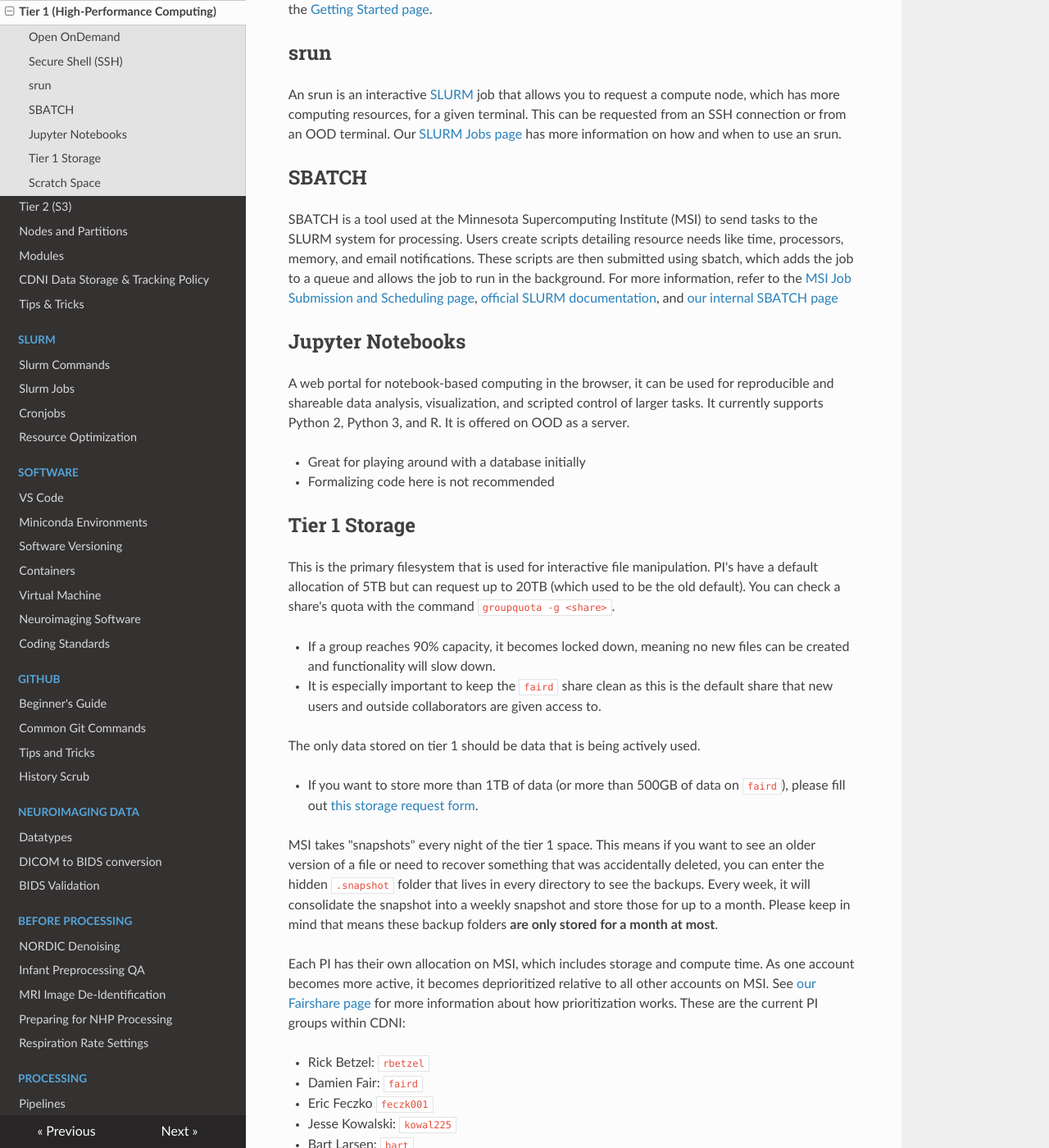
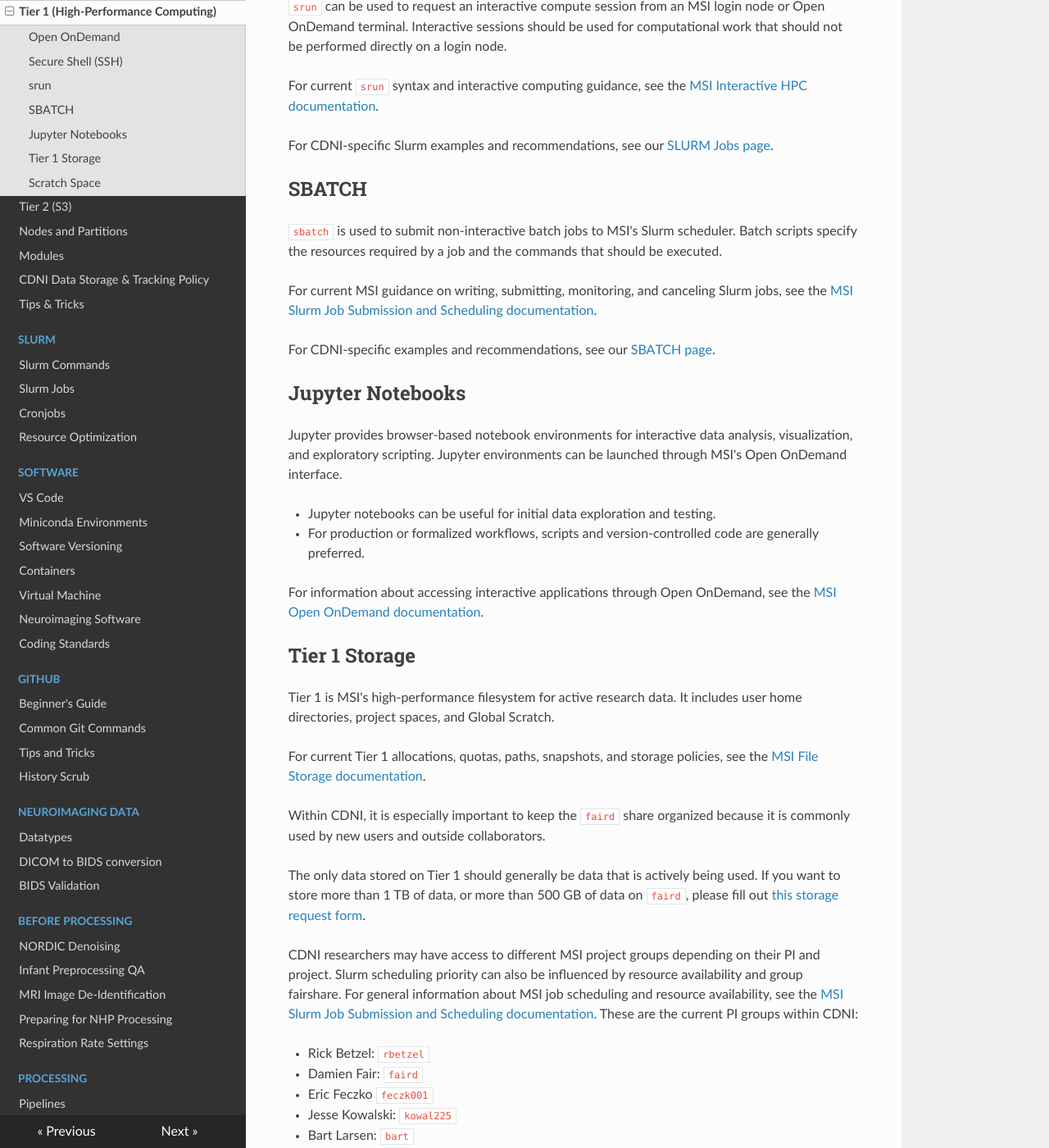
Before and after one commit to DCAN-Labs/cdni-brain, an MkDocs documentation site: the page built from docs/hpc.md, in a window 1280 px wide and 1400 px high, scrolled down 1547 px. Shown: the whole window at 82% size. Built offline with MkDocs 1.6.1, drawn with Linux system fonts in a browser that asks for light colours; nearby versions of some CDN libraries; some of the changed text lies outside the part shown.

Commit message:
Revise HPC documentation for clarity and updates
Updated language for clarity and consistency throughout the document, including descriptions of HPC resources, Open OnDemand, SSH access, SLURM commands, and storage policies.

````diff
--- a/docs/hpc.md
+++ b/docs/hpc.md
@@ -2,65 +2,73 @@
 
 [Read: HPC @ MSI](https://www.msi.umn.edu/content/interactive-hpc)
 
-MSI offers an intensive amount of computing resources and several options for remote access. These allow you to access stored data, run processing jobs, and perform other computing-intensive tasks.
+MSI provides high-performance computing resources for storing and accessing research data, running computational workflows, and performing other resource-intensive tasks.
+
+For an overview of MSI's current computing resources and documentation, see the [MSI User Documentation](https://userdocs.msi.umn.edu/).
 
 <div class="admonition attention">
     <p class="first admonition-title">Attention</p>
     <p class="last">
-        Please be aware that MSI undergoes maintenance on the first Wednesday of each month. This may extend and affect MSI performance for the entire week of maintenance Wednesday.
+    !!! warning
+    MSI typically undergoes scheduled maintenance on the first Wednesday of each month. Jobs may remain pending if their requested runtime would overlap the upcoming maintenance period. Check the [MSI status page](https://status.msi.umn.edu/) for current maintenance notices and service updates.
     </p>
 </div>
 
 
 ## Open OnDemand
 
-Open OnDemand is a web portal that can be used for accessing MSI's compute clusters in your browser. This allows you to essentially open a Virtual Machine on MSI so that you can interact with it as a normal computer. You can use it to access files on MSI and process/analyze data. You can also open other software apps, like R and MATLAB, which will also be able to access MSI's computing power.
+Open OnDemand is MSI's browser-based interface for accessing compute resources, files, terminal sessions, interactive desktops, and supported applications.
 
-* Log in to the [Open OnDemand website](https://ondemand.msi.umn.edu/pun/sys/dashboard/)
-* Select *Interactive Apps* at the top and select which Desktop you would like
-* The *Persistent Desktop* should run until the next maintenance day
-* The *Desktop* will run for however long you choose
-* Choose which account, how many resources, and how long you need the Desktop to run.
-    * Normally the "Interactive" set of resources is enough. You can always grab more within the session using an srun (discussed below).
-    * Once the Desktop "dies", you will not be able to reaccess any windows you had open.
-* Several other apps are available, including MATLAB and RStudio Server
+For current instructions on launching desktops and other interactive applications, see the [MSI Open OnDemand documentation](https://userdocs.msi.umn.edu/compute/open-ondemand-support.html).
+
+You can access Open OnDemand directly at [ondemand.msi.umn.edu](https://ondemand.msi.umn.edu/).
 
 ![Open OnDemand Window](img/ood_example.png)
 
 ## Secure Shell (SSH)
 
-You can also directly access MSI via your local computer terminal via SSH. This is a secure way for administrators to access and manage remote computers over the internet, offering protection for data and allowing tasks like logging in, transferring files, and executing commands.
-More information about how to set up an SSH connection can be found on the [UMN SSH page](https://it.umn.edu/services-technologies/resources/use-secure-shell-ssh) and on the [Getting Started page](msi-login.md#logging-in-to-msi).
+MSI can also be accessed from a local terminal using SSH. SSH can be used to access MSI login nodes, navigate files, submit jobs, and begin interactive computing sessions.
+
+For current SSH setup and connection instructions, see the [MSI SSH Keys documentation](https://userdocs.msi.umn.edu/connect/ssh_keys.html) and [Connecting to Compute](https://userdocs.msi.umn.edu/connect/connect_compute.html).
 
 ## srun
 
-An srun is an interactive [SLURM](slurm.md) job that allows you to request a compute node, which has more computing resources, for a given terminal. This can be requested from an SSH connection or from an OOD terminal. Our [SLURM Jobs page](slurm-params.md#srun) has more information on how and when to use an srun.
+`srun` can be used to request an interactive compute session from an MSI login node or Open OnDemand terminal. Interactive sessions should be used for computational work that should not be performed directly on a login node.
+
+For current `srun` syntax and interactive computing guidance, see the [MSI Interactive HPC documentation](https://userdocs.msi.umn.edu/compute/interactive_compute.html).
+
+For CDNI-specific Slurm examples and recommendations, see our [SLURM Jobs page](slurm-params.md).
 
 ## SBATCH
 
-SBATCH is a tool used at the Minnesota Supercomputing Institute (MSI) to send tasks to the SLURM system for processing. Users create scripts detailing resource needs like time, processors, memory, and email notifications. These scripts are then submitted using sbatch, which adds the job to a queue and allows the job to run in the background. For more information, refer to the [MSI Job Submission and Scheduling page](https://www.msi.umn.edu/content/job-submission-and-scheduling-slurm), [official SLURM documentation](https://slurm.schedmd.com/documentation.html), and [our internal SBATCH page](slurm-params.md#sbatch)
+`sbatch` is used to submit non-interactive batch jobs to MSI's Slurm scheduler. Batch scripts specify the resources required by a job and the commands that should be executed.
+
+For current MSI guidance on writing, submitting, monitoring, and canceling Slurm jobs, see the [MSI Slurm Job Submission and Scheduling documentation](https://userdocs.msi.umn.edu/compute/slurm_job_submission.html).
+
+For CDNI-specific examples and recommendations, see our [SBATCH page](sbatch.md).
 
 ## Jupyter Notebooks
 
-A web portal for notebook-based computing in the browser, it can be used for reproducible and shareable data analysis, visualization, and scripted control of larger tasks. It currently supports Python 2, Python 3, and R. It is offered on OOD as a server.
+Jupyter provides browser-based notebook environments for interactive data analysis, visualization, and exploratory scripting. Jupyter environments can be launched through MSI's Open OnDemand interface.
 
-* Great for playing around with a database initially
-* Formalizing code here is not recommended
+* Jupyter notebooks can be useful for initial data exploration and testing.
+* For production or formalized workflows, scripts and version-controlled code are generally preferred.
+
+For information about accessing interactive applications through Open OnDemand, see the [MSI Open OnDemand documentation](https://userdocs.msi.umn.edu/compute/open-ondemand-support.html).
 
 ## Tier 1 Storage
 
-This is the primary filesystem that is used for interactive file manipulation. PI's have a default allocation of 5TB but can request up to 20TB (which used to be the old default). You can check a share's quota with the command `groupquota -g <share>`.
+Tier 1 is MSI's high-performance filesystem for active research data. It includes user home directories, project spaces, and Global Scratch.
 
-- If a group reaches 90% capacity, it becomes locked down, meaning no new files can be created and functionality will slow down.
-- It is especially important to keep the `faird` share clean as this is the default share that new users and outside collaborators are given access to.
+For current Tier 1 allocations, quotas, paths, snapshots, and storage policies, see the [MSI File Storage documentation](https://userdocs.msi.umn.edu/storage/storage.html).
 
-The only data stored on tier 1 should be data that is being actively used.
+Within CDNI, it is especially important to keep the `faird` share organized because it is commonly used by new users and outside collaborators.
 
-- If you want to store more than 1TB of data (or more than 500GB of data on `faird`), please fill out [this storage request form](https://docs.google.com/forms/d/e/1FAIpQLSd1QI_Hmi3khwITVctnaDJYY2M1NegsAWYPR6AXoodUCrrpZw/viewform).
+The only data stored on Tier 1 should generally be data that is actively being used. If you want to store more than 1 TB of data, or more than 500 GB of data on `faird`, please fill out [this storage request form](YOUR_EXISTING_LINK_HERE).
 
-MSI takes "snapshots" every night of the tier 1 space. This means if you want to see an older version of a file or need to recover something that was accidentally deleted, you can enter the hidden `.snapshot` folder that lives in every directory to see the backups. Every week, it will consolidate the snapshot into a weekly snapshot and store those for up to a month. Please keep in mind that means these backup folders **are only stored for a month at most**.
-
-Each PI has their own allocation on MSI, which includes storage and compute time. As one account becomes more active, it becomes deprioritized relative to all other accounts on MSI. See [our Fairshare page](fairshare.md) for more information about how prioritization works. These are the current PI groups within CDNI:
+CDNI researchers may have access to different MSI project groups depending on their PI and project. Slurm scheduling priority can also be influenced by resource availability and group fairshare.
+For general information about MSI job scheduling and resource availability, see the [MSI Slurm Job Submission and Scheduling documentation](https://userdocs.msi.umn.edu/compute/slurm_job_submission.html).
+These are the current PI groups within CDNI:
 
 * Rick Betzel: `rbetzel`
 * Damien Fair: `faird`
@@ -73,7 +81,7 @@ Each PI has their own allocation on MSI, which includes storage and compute time
 * Anita Randolph: `rando149`
 * Brenden Tervo-Clemmens: `btervocl`
 
-Each share on MSI follows a similar directory structure:
+Within CDNI, project shares generally follow a directory structure similar to the example below. This organization contains CDNI-specific conventions within MSI's standard project space:
 
 ```
 |--projects
@@ -92,16 +100,17 @@ Each share on MSI follows a similar directory structure:
              |--data
           |--<old_home_dirs>
 ```
+For MSI's general project-space and shared-directory structure, see the [MSI File Storage documentation](https://userdocs.msi.umn.edu/storage/storage.html).
 
-* If you are working on something that other people might need access to, it is best to create a directory under `projects`.
-* Each user has their own home directory that is separate from the PI's share. If you were added to MSI before the summer of 2024, you also still have your old home directory under the PI share. These are read and write protected directories, meaning **only you** have access to read and write to them. You have the ability to open them up, but it is not recommended.
+* If you are working on something that other CDNI members may need to access, use the appropriate shared project location rather than your private home directory.
+* MSI home directories are intended for personal configuration, source code, and smaller working files. Shared research data should generally be stored in the appropriate project space.
+
+For current guidance on home directories, project space, and shared storage, see the [MSI File Storage documentation](https://userdocs.msi.umn.edu/storage/storage.html).
 
 ## Scratch Space
 
-`/scratch.global/` is an open filesystem that is accessible for any MSI user. Each group still has a quota, but here it is 40TB and 10 million files. Data in global scratch is deleted after 30 days (meaning 30 days after the data was first put into scratch). This is helpful for if you are running jobs that produce large outputs that you want access to right away (instead of pushing them to the s3) or when you only need the outputs stored temporarily.
+Global Scratch is MSI's temporary high-performance storage space for short-lived job data, staging, and intermediate outputs. It should not be used for long-term or irreplaceable data.
+Data in Global Scratch that is older than 30 days is automatically deleted, and Global Scratch is not protected by snapshots or backups.
+For current paths, quotas, retention policies, and recommended usage, see the [MSI File Storage documentation](https://userdocs.msi.umn.edu/storage/storage.html).
 
-Most users create their own x500-named working directory, i.e. `/scratch.global/faird/` to work under.
-
-You can read more about [MSI's scratch space here](https://msi.umn.edu/about-msi-services/data-storage/high-performance-storage/scratch-storage)
-
-For questions, suggestions, or to note any errors, [post a Github issue](https://github.com/DCAN-Labs/cdni-brain/issues).
+For questions, suggestions, or to note any errors, [post a GitHub issue](https://github.com/DCAN-Labs/cdni-brain/issues).
````
